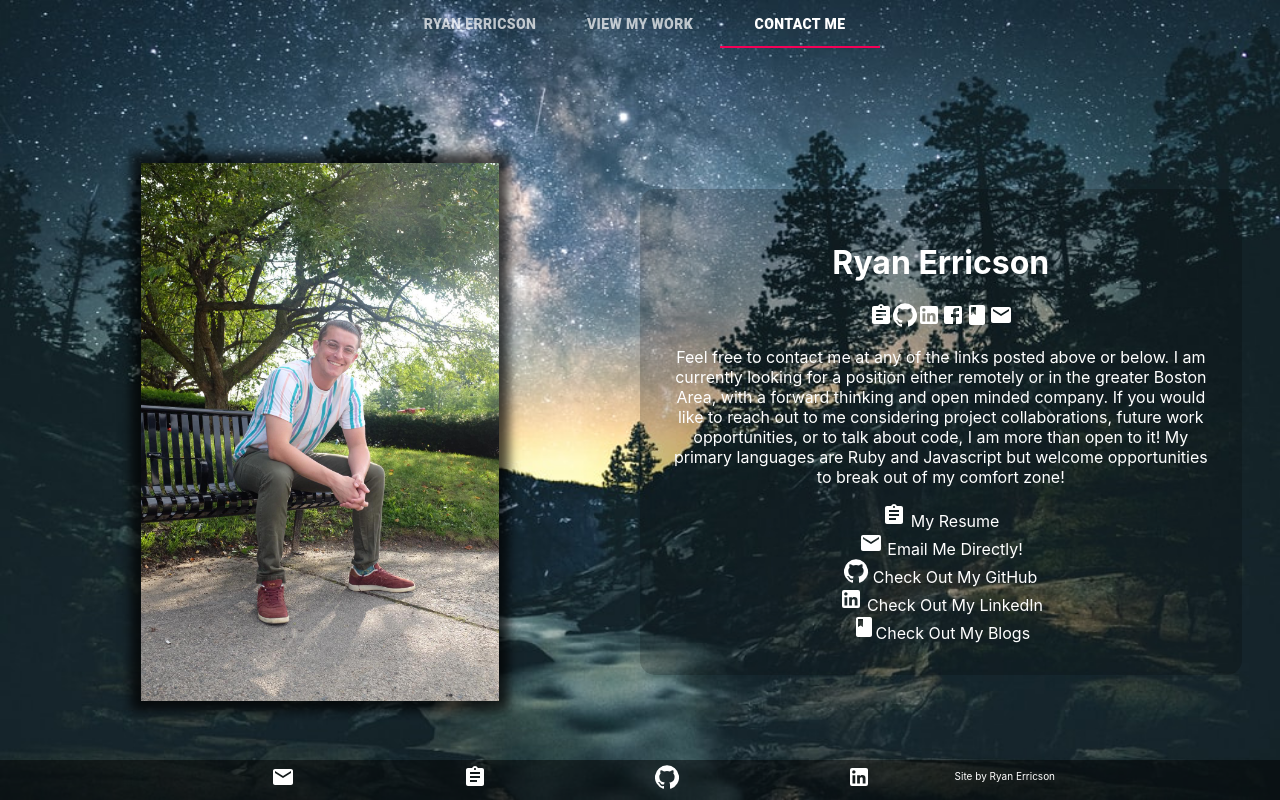
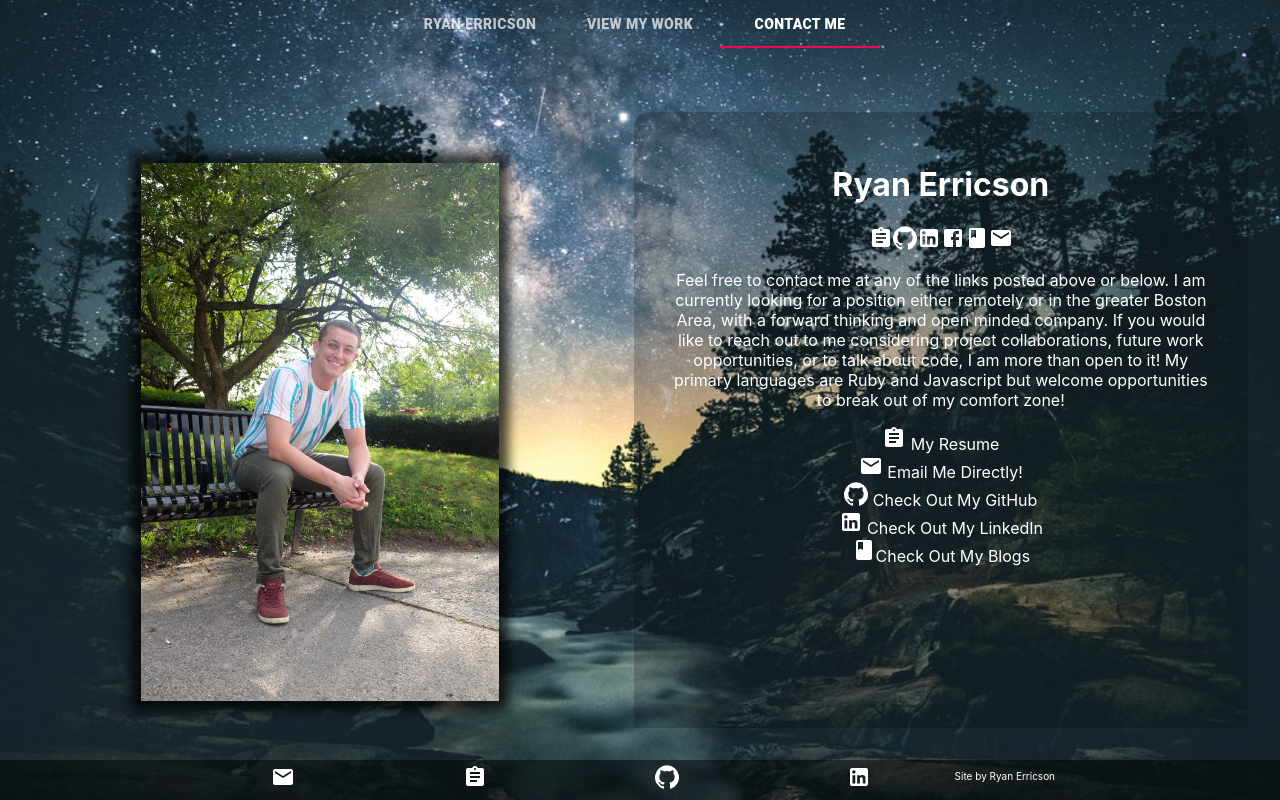
Before and after one commit to rickySONZ/rickySONZ.github.io, a React (Create React App) app: page /#/contact in a window 1280 px wide. Built offline with nearby package versions, Linux system fonts and the light colour scheme.

Commit message:
Fixed project descriptions

```diff
--- a/src/App.css
+++ b/src/App.css
@@ -148,8 +148,8 @@ p {
 .sidebar {
   grid-column: 2/3;
   overflow-y: scroll;
-  margin: auto 3%;
-  height: auto;
+  margin: auto 2%;
+  height: 75%;
   right: 3%;
   position: relative;
   background-color: rgba(0, 0, 0, 0.2);
--- a/src/components/Cards.js
+++ b/src/components/Cards.js
@@ -34,7 +34,7 @@ export default function MediaCard() {
            BrewDog
           </Typography>
           <Typography variant="body2" color="textSecondary" component="p">
-            Meet BrewDog, the best brewery finder online! AKA Man's Best Friend. ReactJS application, built with Ruby on Rails and ReduxJS.
+            Meet BrewDog, the best brewery finder online! AKA Man's Best Friend. Search breweries in your city and save them to your favoirtes! ReactJS application, built with Ruby on Rails on the back end and ReduxJS.
           </Typography>
         </CardContent>
       </CardActionArea>
@@ -80,7 +80,7 @@ export default function MediaCard() {
            GitJobs
           </Typography>
           <Typography variant="body2" color="textSecondary" component="p">
-            Spotifake is a mock version of Spotify's library, allowing users to update their library and play songs. Javascript front end with a Ruby on Rails back end.
+            GitJobs is a job service application that pulls from Github Jobs API. Indicate interest in companies and leave reviews if you have worked there in the past! Built with Ruby on Rails.
           </Typography>
         </CardContent>
       </CardActionArea>
```
